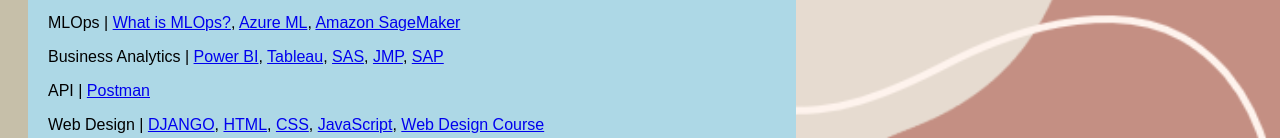
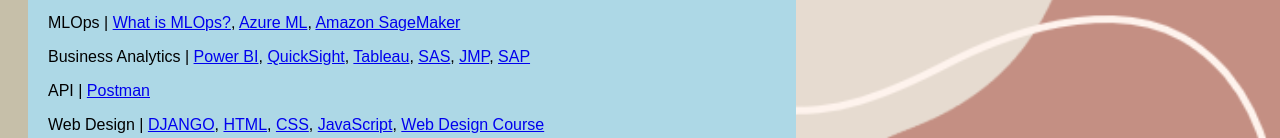
Before and after one commit to YAnalytics-inc/yanalytics-inc.github.io, a plain HTML site: page index.html in a window 1280 px wide. Shown: the part 1335-1473 px from the top of the page. Drawn offline with Linux system fonts and the light colour scheme.

Commit message:
Add Amazon QuickSight link

```diff
--- a/index.html
+++ b/index.html
@@ -100,6 +100,7 @@
                         Azure ML</a>,
                         <a href="https://aws.amazon.com/sagemaker/">Amazon SageMaker</a> </p>
                     Business Analytics | <a href="https://powerbi.microsoft.com">Power BI</a>,
+                        <a href="https://aws.amazon.com/QuickSight">QuickSight</a>,
                         <a href="https://www.tableau.com">Tableau</a>,
                         <a href="https://www.sas.com/">SAS</a>,
                         <a href="https://www.jmp.com/en_us">JMP</a>,
```
